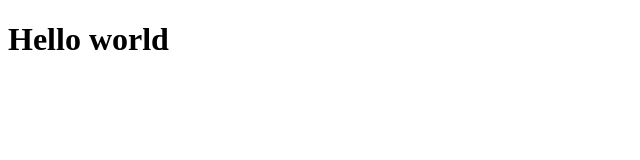
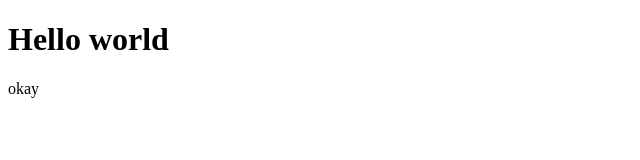
Before and after one commit to uilnej/webweb, a plain HTML site: page site/index.html in a window 1280 px wide. Shown: the full height of the page, 0-640 px from the left. Drawn offline with Linux system fonts and the light colour scheme.

Commit message:
small change

```diff
--- a/site/index.html
+++ b/site/index.html
@@ -5,5 +5,6 @@
 </head>
 <body>
 <h1>Hello world</h1>
+<p>okay</p>
 </body>
 </html>
```
